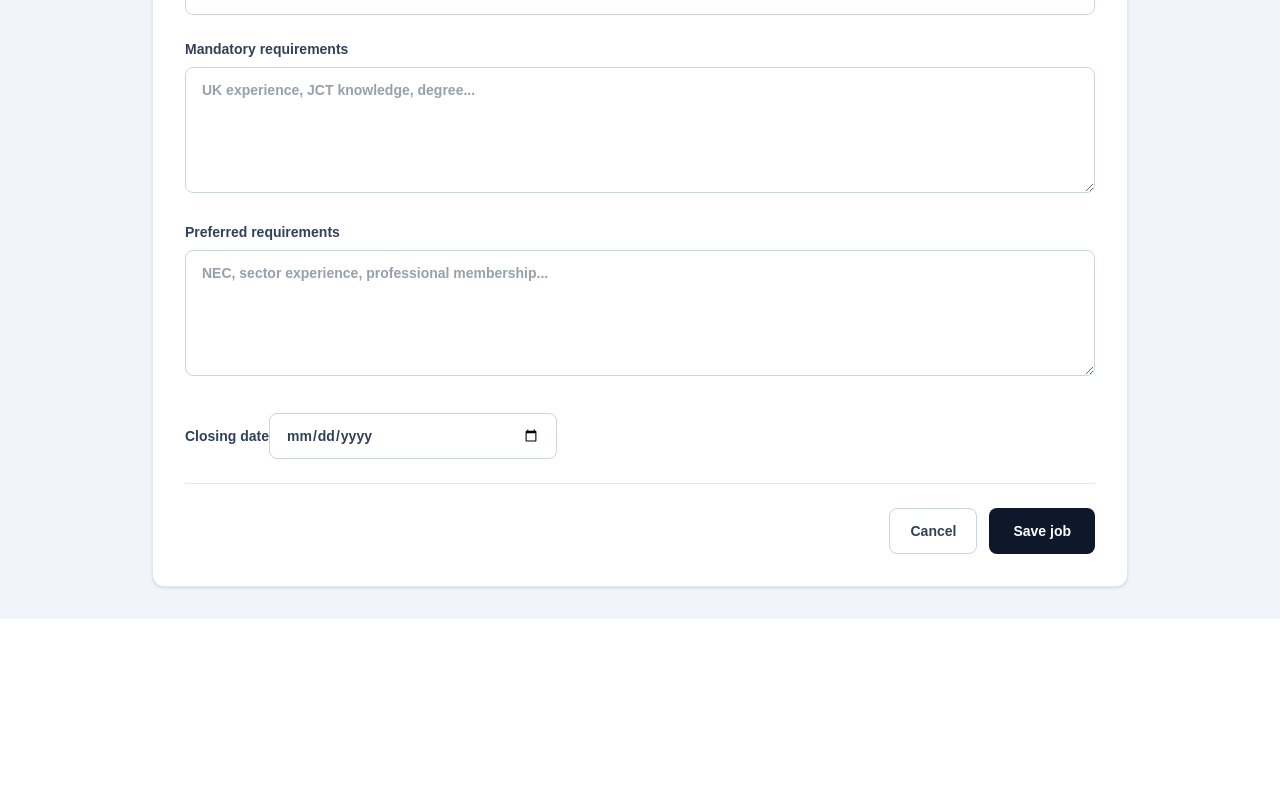
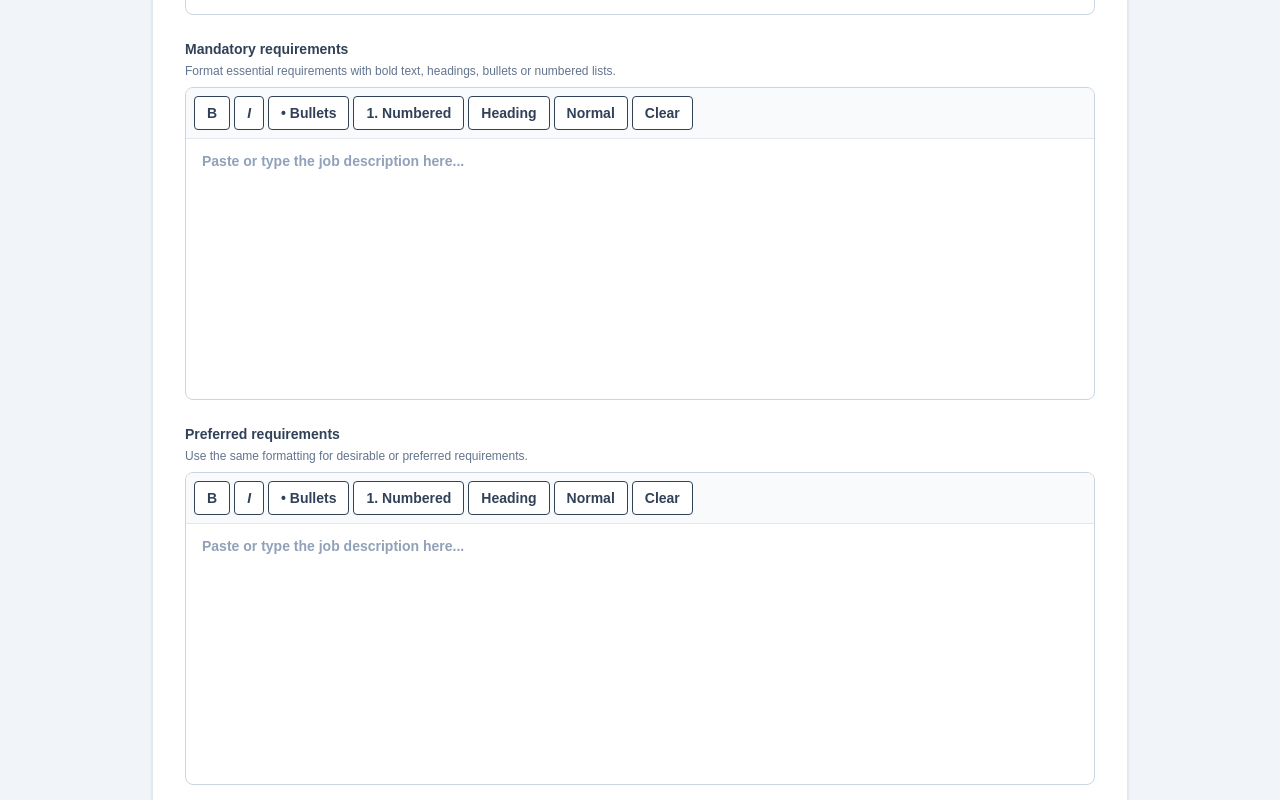
Before and after one commit to isithaproperty/recruitment-portal, a Next.js app: page /jobs/new in a window 1280 px wide. Shown: the part 700-1500 px from the top of the page. Before the commit the page ends 1319 px from the top, so only its background shows below. Built offline with nearby package versions, Linux system fonts and the light colour scheme; no server answers.

Commit message:
Add rich text editors for job requirements

```diff
--- a/app/jobs/new/page.tsx
+++ b/app/jobs/new/page.tsx
@@ -22,7 +22,7 @@ export default function NewJobPage() {
 
   async function handleSaveJob(event: FormEvent<HTMLFormElement>) {
     event.preventDefault();
-    if(!jobDescription.replace(/<[^>]*>/g,"").trim())return setMessage("Enter the job description.");
+    if (!jobDescription.replace(/<[^>]*>/g, "").trim()) return setMessage("Enter the job description.");
     setSaving(true);
     setMessage("");
     const publicSlug = crypto.randomUUID().replaceAll("-", "").slice(0, 16);
@@ -32,8 +32,8 @@ export default function NewJobPage() {
       location: location.trim(),
       minimum_experience: minExperience ? Number(minExperience) : null,
       job_description: sanitizeRichTextForSave(jobDescription).trim(),
-      mandatory_requirements: mandatoryRequirements.trim(),
-      preferred_requirements: preferredRequirements.trim(),
+      mandatory_requirements: sanitizeRichTextForSave(mandatoryRequirements).trim(),
+      preferred_requirements: sanitizeRichTextForSave(preferredRequirements).trim(),
       closing_date: closingDate || null,
       status: "open",
       public_slug: publicSlug,
@@ -49,6 +49,7 @@ export default function NewJobPage() {
   }
 
   const input = "w-full rounded-lg border border-slate-300 px-4 py-3 text-slate-900 outline-none focus:border-slate-600";
+  const helper = "mt-1 text-xs font-normal text-slate-500";
 
   return <main className="min-h-screen bg-slate-100">
     <header className="border-b border-slate-200 bg-white"><div className="mx-auto flex max-w-5xl items-center justify-between px-6 py-5"><div><h1 className="text-2xl font-bold text-slate-900">Create a new job</h1><p className="text-sm text-slate-500">Add the job details and matching requirements.</p></div><Link href="/" className="rounded-lg border border-slate-300 px-4 py-2 text-sm font-semibold text-slate-700">Back to dashboard</Link></div></header>
@@ -59,12 +60,22 @@ export default function NewJobPage() {
         <label className="text-sm font-semibold text-slate-700">Location<input required value={location} onChange={e=>setLocation(e.target.value)} className={`${input} mt-2`} placeholder="London, Hybrid or Remote"/></label>
         <label className="text-sm font-semibold text-slate-700">Minimum experience<input type="number" min="0" value={minExperience} onChange={e=>setMinExperience(Number(e.target.value))} className={`${input} mt-2`}/></label>
       </div>
+
       <div className="block text-sm font-semibold text-slate-700">Job description
-        <p className="mt-1 text-xs font-normal text-slate-500">Use bold, headings, bullets or numbered lists. You can also paste formatted text from Word or email.</p>
+        <p className={helper}>Use bold, headings, bullets or numbered lists. You can also paste formatted text from Word or email.</p>
         <RichTextEditor value={jobDescription} onChange={setJobDescription}/>
       </div>
-      <label className="block text-sm font-semibold text-slate-700">Mandatory requirements<textarea rows={5} value={mandatoryRequirements} onChange={e=>setMandatoryRequirements(e.target.value)} className={`${input} mt-2`} placeholder="UK experience, JCT knowledge, degree..."/></label>
-      <label className="block text-sm font-semibold text-slate-700">Preferred requirements<textarea rows={5} value={preferredRequirements} onChange={e=>setPreferredRequirements(e.target.value)} className={`${input} mt-2`} placeholder="NEC, sector experience, professional membership..."/></label>
+
+      <div className="block text-sm font-semibold text-slate-700">Mandatory requirements
+        <p className={helper}>Format essential requirements with bold text, headings, bullets or numbered lists.</p>
+        <RichTextEditor value={mandatoryRequirements} onChange={setMandatoryRequirements}/>
+      </div>
+
+      <div className="block text-sm font-semibold text-slate-700">Preferred requirements
+        <p className={helper}>Use the same formatting for desirable or preferred requirements.</p>
+        <RichTextEditor value={preferredRequirements} onChange={setPreferredRequirements}/>
+      </div>
+
       <label className="block text-sm font-semibold text-slate-700">Closing date<input type="date" value={closingDate} onChange={e=>setClosingDate(e.target.value)} className={`${input} mt-2 md:w-72`}/></label>
       {message&&<p className="rounded-lg bg-red-50 px-4 py-3 text-sm text-red-700">{message}</p>}
       <div className="flex justify-end gap-3 border-t border-slate-200 pt-6"><Link href="/" className="rounded-lg border border-slate-300 px-5 py-3 text-sm font-semibold text-slate-700">Cancel</Link><button type="submit" disabled={saving} className="rounded-lg bg-slate-900 px-6 py-3 text-sm font-semibold text-white disabled:opacity-60">{saving?"Saving...":"Save job"}</button></div>
```
